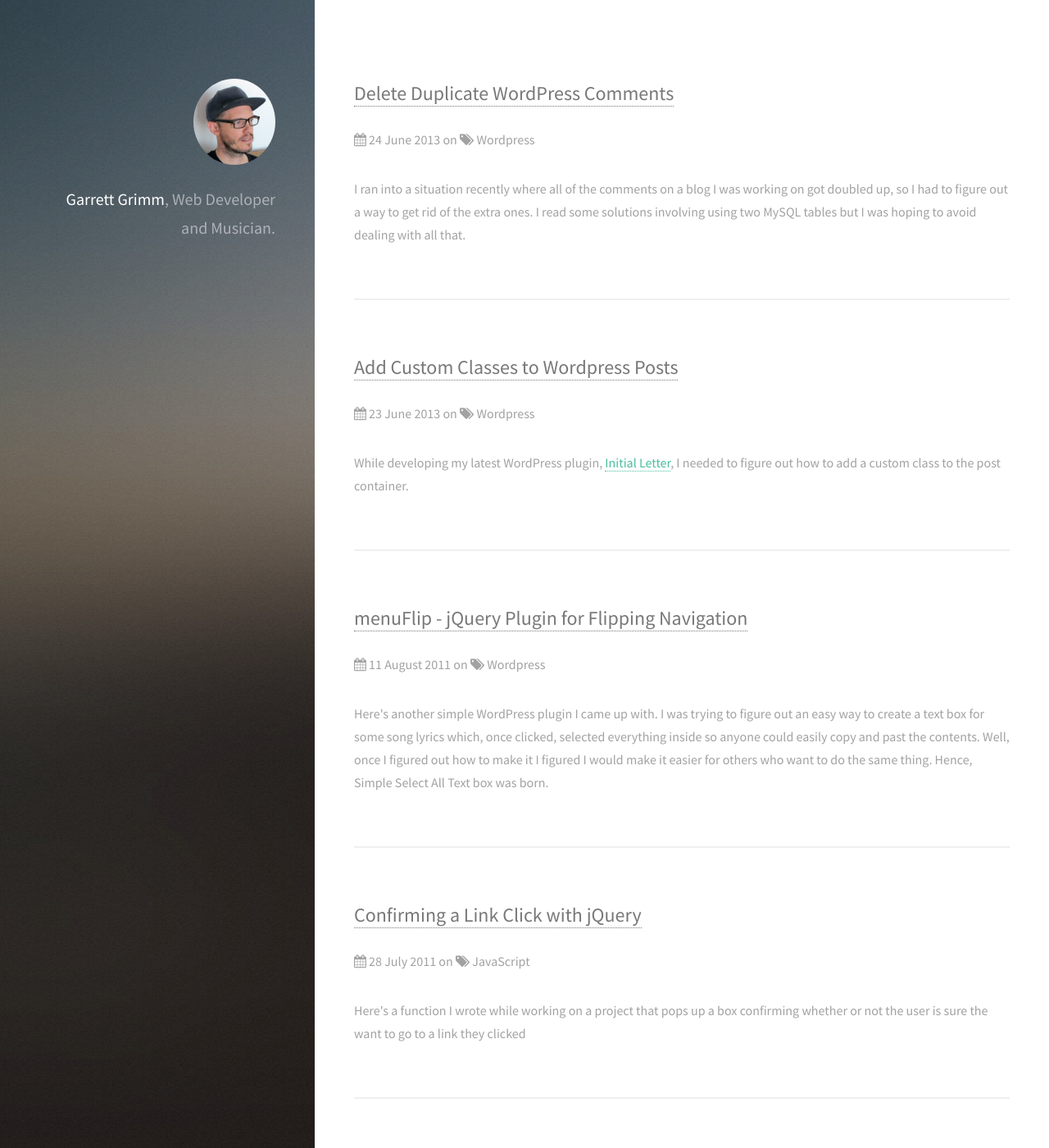
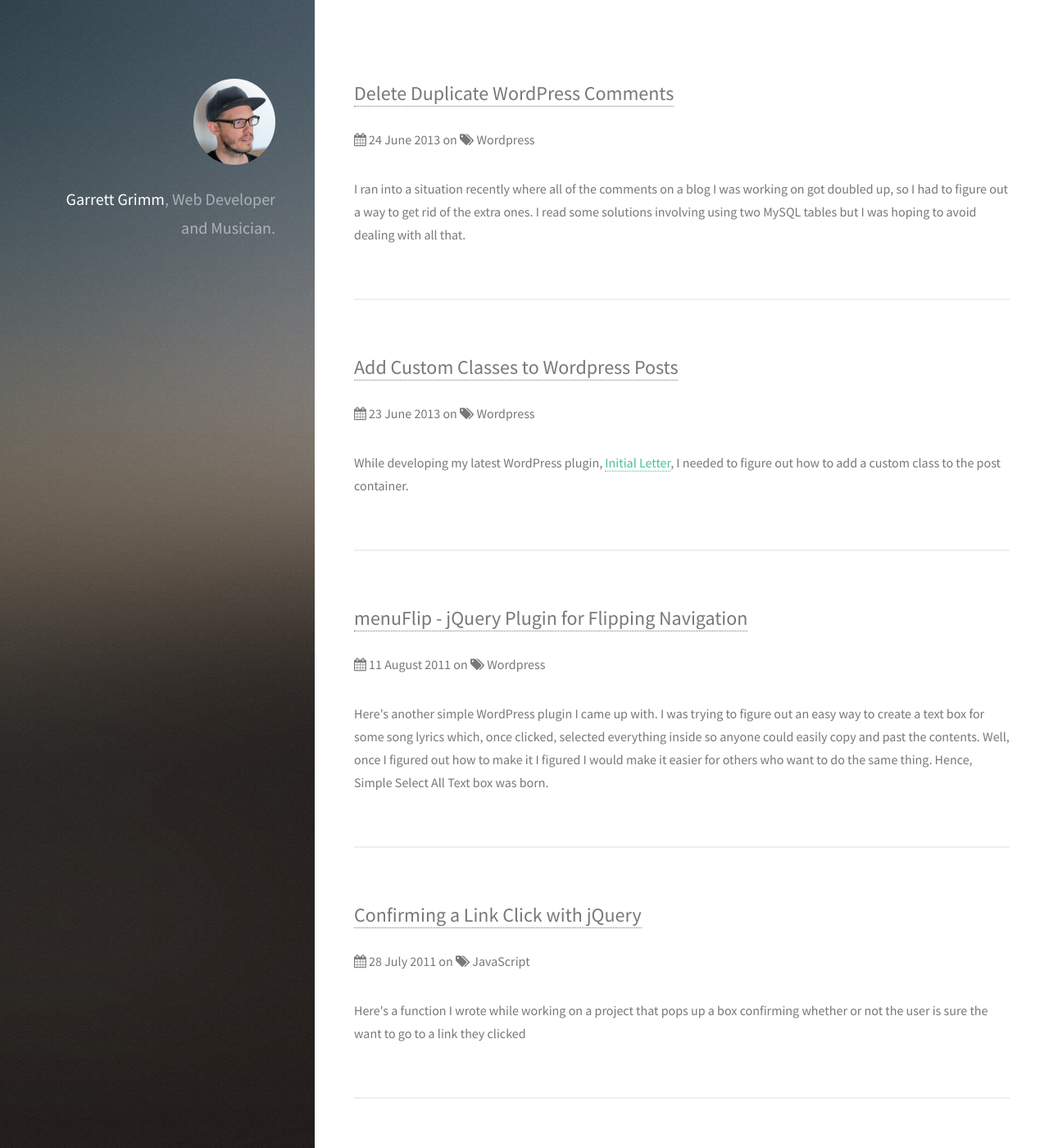
Before and after one commit to grimmdude/my-website, a Jekyll site: the page built from index.html, in a window 1280 px wide and 1400 px high. Shown: the whole window at 82% size. Built offline with Jekyll 4.4.1, drawn with Linux system fonts in a browser that asks for light colours; the list of posts is cut into pages by our own code.

Commit message:
darken the body color a touch

```diff
--- a/assets/sass/main.scss
+++ b/assets/sass/main.scss
@@ -58,7 +58,7 @@
 	}
 
 	body, input, select, textarea {
-		color: _palette(fg);
+		color: _palette(fg-bold);
 		font-family: _font(family);
 		font-size: 16pt;
 		font-weight: _font(weight);
```
Also changed, not shown: README.md.
